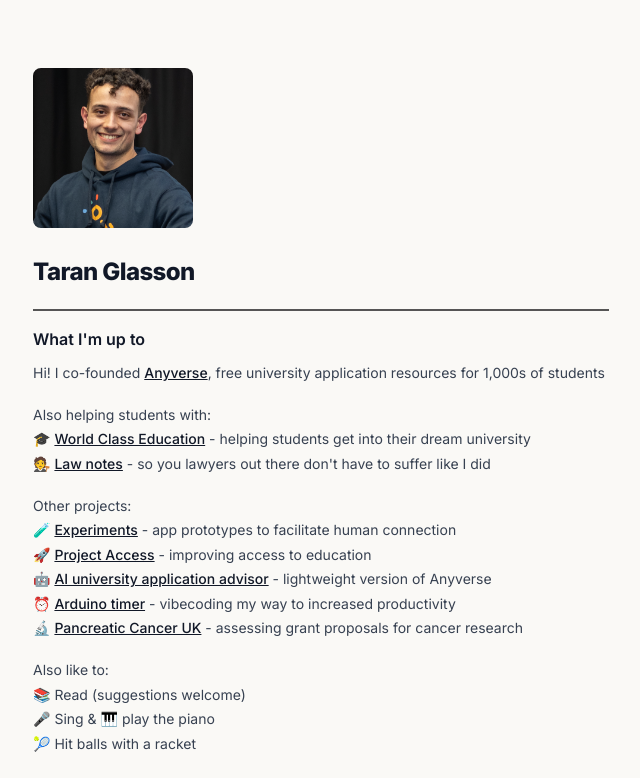
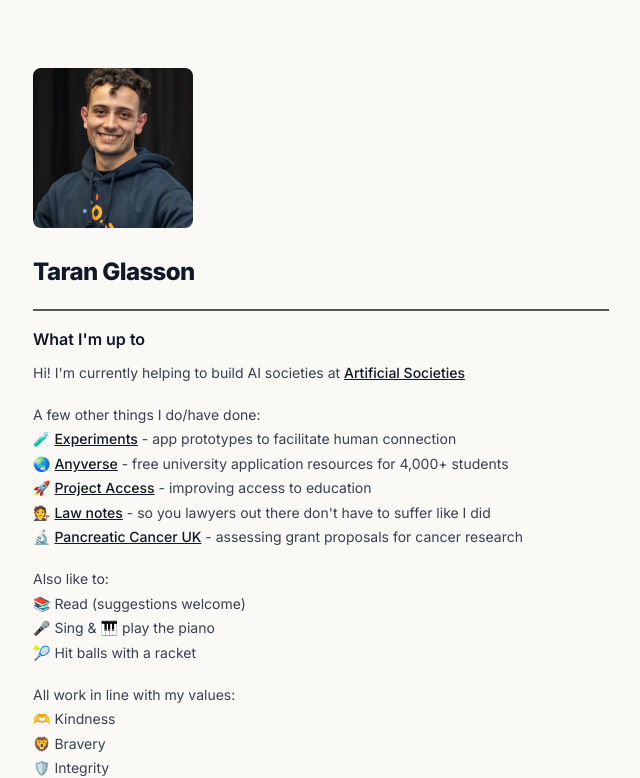
Before and after one commit to glastara/personal-website, a Next.js app: page / in a window 1280 px wide. Shown: the top 778 px of the page, without its empty margins (319-959 px from the left). Built offline with nearby package versions, Linux system fonts and the light colour scheme.

Commit message:
update main page

```diff
--- a/app/page.mdx
+++ b/app/page.mdx
@@ -20,18 +20,13 @@
 ---
 ### What I'm up to
 
-Hi! I co-founded <Link href="https://anyverse.app" target="_blank" rel="noopener noreferrer">Anyverse</Link>, free university application resources for 1,000s of students
+Hi! I'm currently helping to build AI societies at <Link href="https://societies.io/" target="_blank" rel="noopener noreferrer">Artificial Societies</Link>
 
-Also helping students with:
-    🎓 <Link href="https://worldclass.education/" target="_blank" rel="noopener noreferrer">World Class Education</Link> - helping students get into their dream university
+A few other things I do/have done:
+    🧪 <Link href="/experiments">Experiments</Link> - app prototypes to facilitate human connection
+    🌏 <Link href="https://anyverse.app" target="_blank" rel="noopener noreferrer">Anyverse</Link> - free university application resources for 4,000+ students
+    🚀 <Link href="https://projectaccess.org/" target="_blank" rel="noopener noreferrer">Project Access</Link> - improving access to education
     🧑‍⚖️ <Link href="https://www.stuvia.com/user/lawnotes08" target="_blank" rel="noopener noreferrer">Law notes</Link> - so you lawyers out there don't have to suffer like I did
-
-
-Other projects:
-    🧪 <Link href="/experiments">Experiments</Link> - app prototypes to facilitate human connection
-    🚀 <Link href="https://projectaccess.org/" target="_blank" rel="noopener noreferrer">Project Access</Link> - improving access to education
-    🤖 <Link href="https://github.com/glastara/ai-university-application-advisor" target="_blank" rel="noopener noreferrer">AI university application advisor</Link> - lightweight version of Anyverse
-    ⏰ <Link href="https://github.com/glastara/Arduino-Timer" target="_blank" rel="noopener noreferrer">Arduino timer</Link> - vibecoding my way to increased productivity
     🔬 <Link href="https://www.pancreaticcancer.org.uk/" target="_blank" rel="noopener noreferrer">Pancreatic Cancer UK</Link> - assessing grant proposals for cancer research
 
 Also like to:
```
